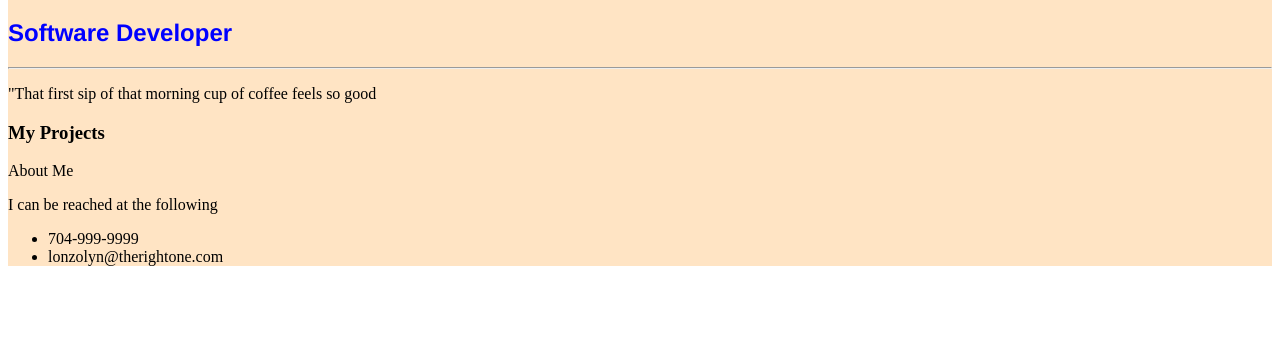
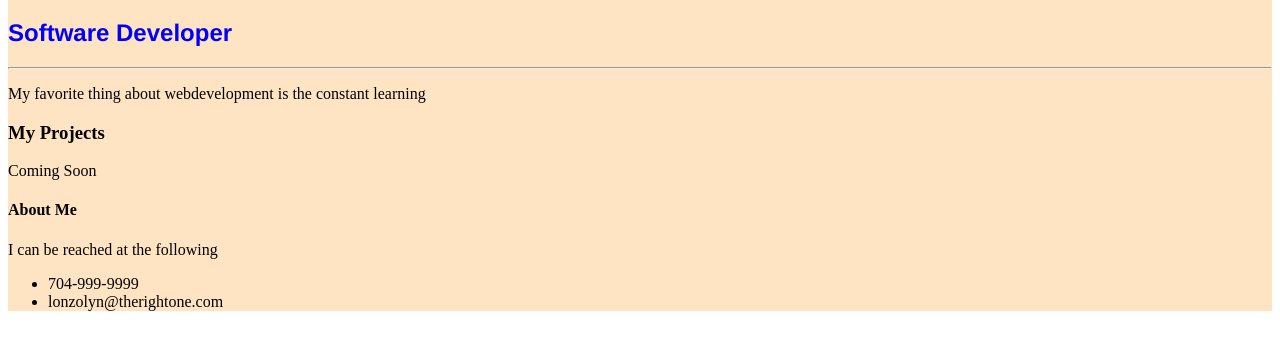
Before and after one commit to lonzolyn/My-Portfolio, a plain HTML site: page index.html in a window 1280 px wide. Shown: the part 61-410 px from the top of the page. Drawn offline with Linux system fonts and the light colour scheme; files that its build step writes are made by us from their sources.

Commit message:
made changes to paragraph and statement

```diff
--- a/index.html
+++ b/index.html
@@ -15,16 +15,18 @@
 
   <hr>
 
-  <p>"That first sip of that morning cup of coffee feels so good</p>
+  <p>My favorite thing about webdevelopment is the constant learning</p>
 
   <h3>My Projects</h3>
 
-  <pcoming soon><p
+  <p>Coming Soon</p>
 
   <h4>About Me</h4>
+
   <p> I can be reached at the following</p>
   <ul>
 	<li>704-999-9999</li>
+
 	<li>lonzolyn@therightone.com</li>
   </ul>
 
```
